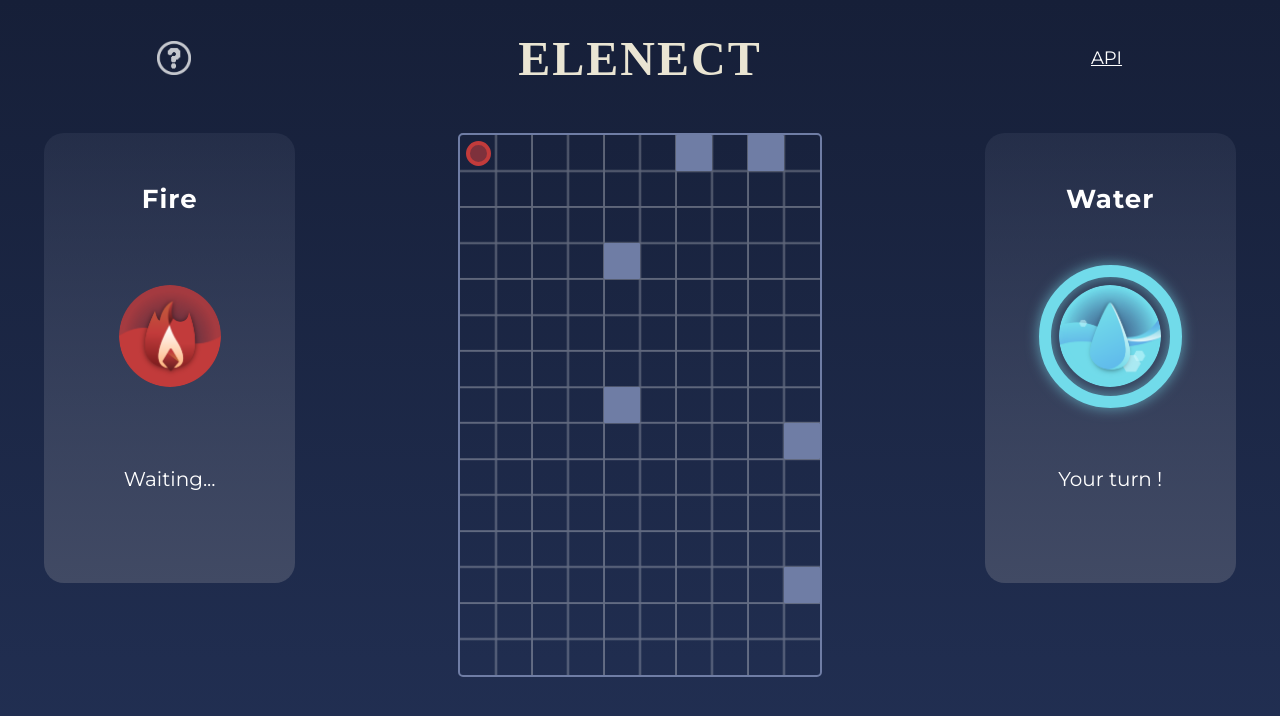
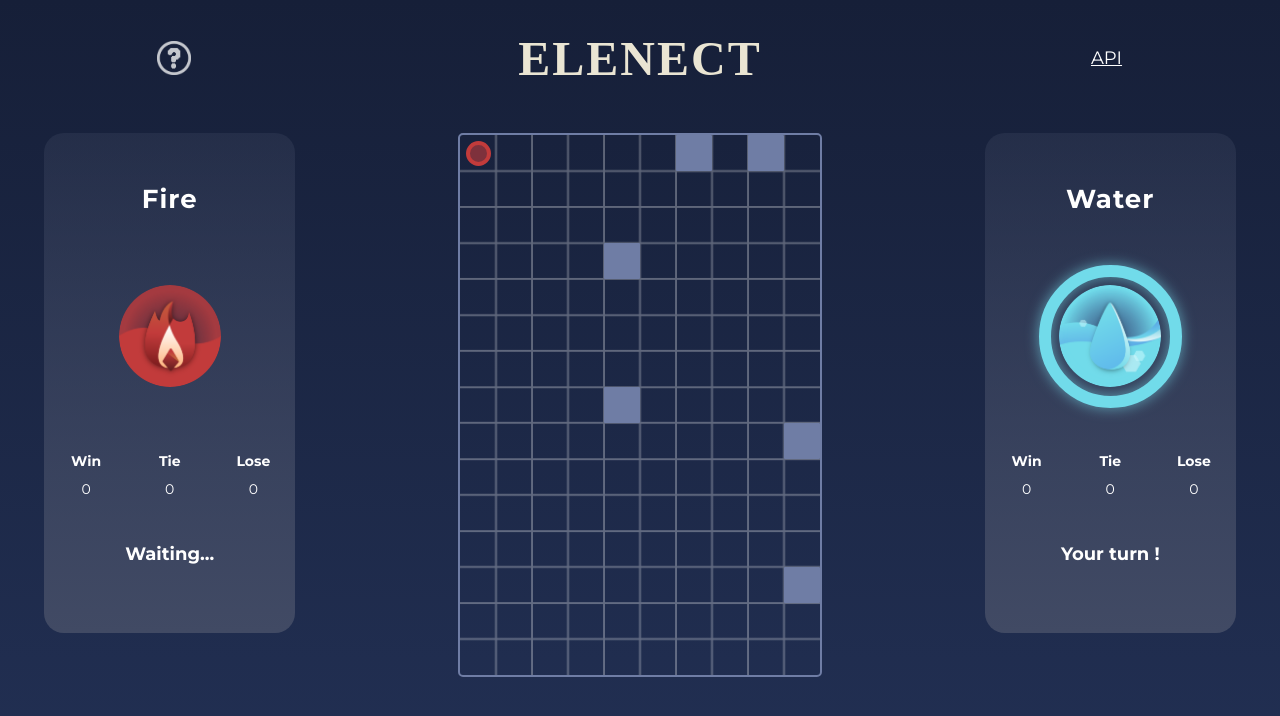
Before and after one commit to yujeong-seo/elenect-web-game, a website with bundled scripts: page web-app/index.html in a window 1280 px wide. Both pictures are taken after a click on the element 478 px from the left and 153 px from the top of the page. Built offline with nearby package versions, Linux system fonts and the light colour scheme; a web font is replaced by a local one.

Commit message:
final functionality

```diff
--- a/web-app/default.css
+++ b/web-app/default.css
@@ -36,7 +36,7 @@ html{
     background: var(--main-background);
     color: var(--text-colour);
     font-family: 'montserrat-r';
-    min-width: 650px;
+    min-width: 680px;
 }
 
 /* Top header for title and navigation bars */
@@ -227,10 +227,11 @@ main{
 /* Sidebar for player information */
 .sidebar{
     width: 80%;
-    height: 450px;
+    height: 500px;
     border-radius: 20px;
     background: var(--side-background);
     color: var(--text-colour);
+    align-items: center;
 }
 
 .player{
@@ -239,6 +240,26 @@ main{
     text-align: center;
     padding: 50px 0px 30px;
     letter-spacing: 1px;
+}
+
+.game_stat{
+    display: grid;
+    grid-template: repeat(2, 1fr) / repeat(3, 1fr);
+    padding: 60px 0px 20px;
+}
+
+.stat_header{
+    font-family: 'montserrat-b';
+    font-size: 14px;
+    text-align: center;
+    padding: 5px;
+}
+
+.stat_info{
+    font-family: 'montserrat-r';
+    font-size: 14px;
+    text-align: center;
+    padding: 5px;
 }
 
 #a_profile{
@@ -266,11 +287,11 @@ main{
 }
 
 #a_ready{
-    font-family: 'montserrat-r';
-    font-size: 20px;
+    font-family: 'montserrat-b';
+    font-size: 18px;
     position: relative;
     text-align: center;
-    padding: 80px 0px 0px;
+    padding: 20px 0px 0px;
 }
 
 #b_profile{
@@ -298,11 +319,11 @@ main{
 }
 
 #b_ready{
-    font-family: 'montserrat-r';
-    font-size: 20px;
+    font-family: 'montserrat-b';
+    font-size: 18px;
     position: relative;
     text-align: center;
-    padding: 80px 0px 0px;
+    padding: 20px 0px 0px;
 }
 
 /* Result dialog that appears when the game ends */
--- a/web-app/dotconnect.js
+++ b/web-app/dotconnect.js
@@ -247,4 +247,27 @@ const no_free_cells = function (board) {
     return free_cells;
 };
 
+/**
+ * Returns the total win, tie, and lose of the players.
+ * @memberof DotConnect
+ * @function
+ * @param {DotConnect.board} board The board to analyse.
+ * @returns {Array.<number>} An array with the number of results.
+ */
+DotConnect.game_stat = function (board) {
+    const result = DotConnect.is_ended(board);
+    if (result === "a") {
+        a_win += 1;
+    } else if (result === "b") {
+        b_win += 1;
+    } else if (result === "tie") {
+        tie += 1;
+    }
+    return [a_win, tie, b_win];
+};
+
+let a_win = 0;
+let tie = 0;
+let b_win = 0;
+
 export default Object.freeze(DotConnect);
--- a/web-app/index.html
+++ b/web-app/index.html
@@ -36,6 +36,14 @@
         <div id="a_profile">
             <div id="a_turn"></div>
         </div>
+        <div class="game_stat">
+            <div class="stat_header"> Win </div>
+            <div class="stat_header"> Tie </div>
+            <div class="stat_header"> Lose </div>
+            <div id="a_win", class="stat_info"> 0 </div>
+            <div id="a_tie", class="stat_info"> 0 </div>
+            <div id="a_lose", class="stat_info"> 0 </div>
+        </div>
         <div id="a_ready"> You go first !</div>
     </div>
     <div id="line_canvas"></div>
@@ -44,6 +52,14 @@
         <div class="player"> Water </div>
         <div id="b_profile">
             <div id="b_turn"></div>
+        </div>
+        <div class="game_stat">
+            <div class="stat_header"> Win </div>
+            <div class="stat_header"> Tie </div>
+            <div class="stat_header"> Lose </div>
+            <div id="b_win", class="stat_info"> 0 </div>
+            <div id="b_tie", class="stat_info"> 0 </div>
+            <div id="b_lose", class="stat_info"> 0 </div>
         </div>
         <div id="b_ready"> Waiting... </div>
     </div>
--- a/web-app/main.js
+++ b/web-app/main.js
@@ -199,6 +199,20 @@ const check_game_end = function (board) {
         b_turn.style.display = "none";
         result_dialog.showModal();
     }
+    update_stat();
+};
+
+// update the game statistics
+const update_stat = function () {
+    const game_stat = DotConnect.game_stat(board);
+
+    document.getElementById("a_win").textContent = game_stat[0];
+    document.getElementById("a_tie").textContent = game_stat[1];
+    document.getElementById("a_lose").textContent = game_stat[2];
+
+    document.getElementById("b_win").textContent = game_stat[2];
+    document.getElementById("b_tie").textContent = game_stat[1];
+    document.getElementById("b_lose").textContent = game_stat[0];
 };
 
 // VISUAL ELEMENTS
```
Also changed, not shown: docs/DotConnect.html (+160 -2 lines), docs/dotconnect.js.html (+25 -2 lines), docs/index.html (+2 -2 lines).
